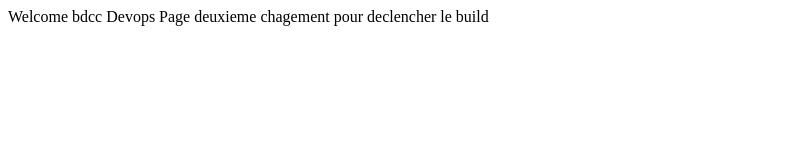
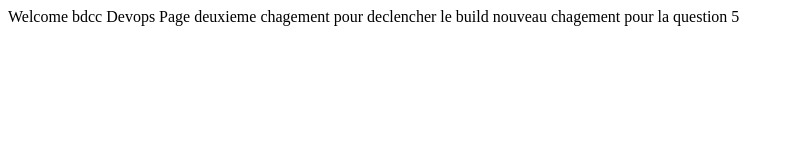
Before and after one commit to Believer2001/tp4-DevOps, a plain HTML site: page index.html in a window 1280 px wide. Shown: the whole page, without its empty margins (0-793 px from the left). Drawn offline with Linux system fonts and the light colour scheme.

Commit message:
changement  pour q5

```diff
--- a/index.html
+++ b/index.html
@@ -8,5 +8,6 @@
     <body>
         Welcome bdcc  Devops Page
         deuxieme chagement  pour  declencher le build
+        nouveau chagement pour la question 5
     </body>
 </html>
```
